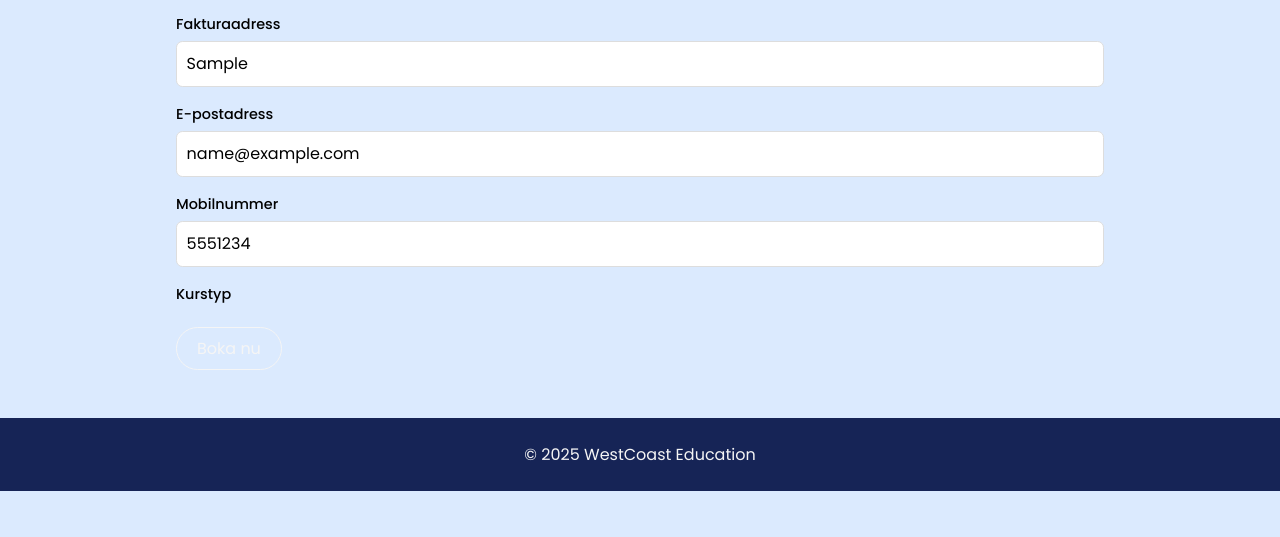
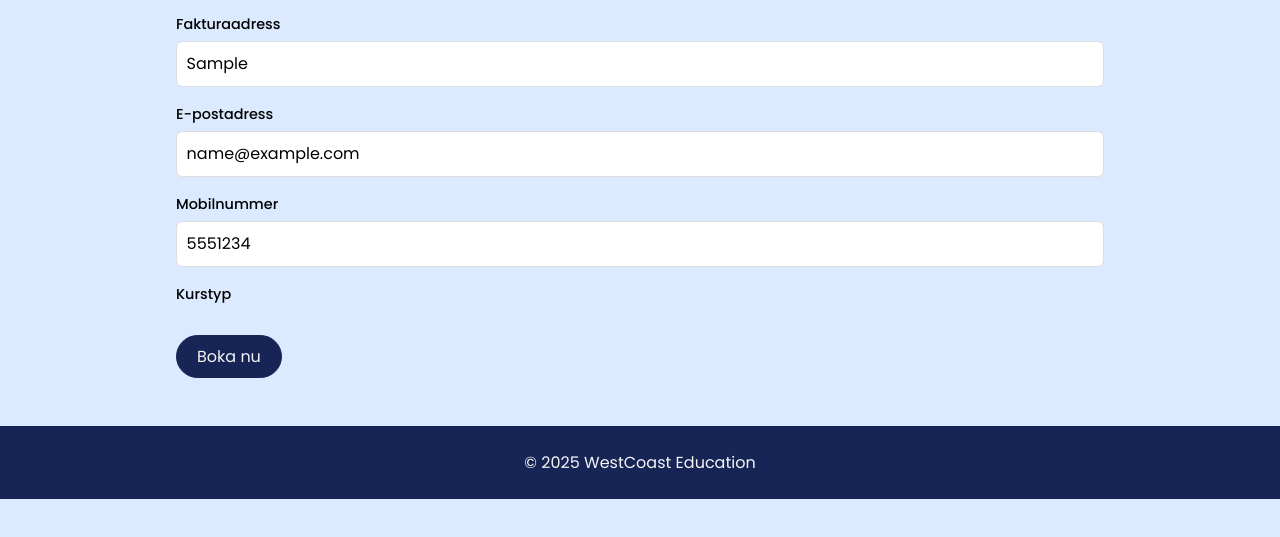
Before and after one commit to ReJMaN83/BCU25danielFryklerJava, a website with bundled scripts: page src/pages/booking/booking.html in a window 1280 px wide. Both pictures are taken after typing "Sample", "Sample", "name@example.com", "5551234" into the empty fields and a click on the button "Boka nu". Shown: the part 161-698 px from the top of the page. Built offline with nearby package versions, Linux system fonts and the light colour scheme; some packages are replaced by stand-ins of ours; no server answers.

Commit message:
fixat bokningssidan samt css

```diff
--- a/src/assets/site.css
+++ b/src/assets/site.css
@@ -158,6 +158,18 @@ a {
 }
 
 /* Booking */
+
+#booking-form .btn {
+  background: var(--primary-color);
+  border-color: var(--primary-color);
+  margin-top: 0.5rem;
+}
+
+#booking-form .btn:hover {
+  background: #e65100;
+  border-color: #e65100;
+  color: #fff;
+}
 
 .goback {
   color: var(--primary-color);
--- a/src/pages/booking/booking.js
+++ b/src/pages/booking/booking.js
@@ -49,10 +49,8 @@ const handleSubmit = (e) => {
 
   const fields = Array.from(form.elements);
 
-  // Återställ fälten
   fields.forEach(f => f.classList.remove('invalid'));
 
-  // Validera varje fält
   form.name.validity.valueMissing ? form.name.setCustomValidity('Namn måste anges') : form.name.setCustomValidity('');
   form.address.validity.valueMissing ? form.address.setCustomValidity('Fakturaadress måste anges') : form.address.setCustomValidity('');
   form.email.validity.valueMissing ? form.email.setCustomValidity('E-postadress måste anges') : form.email.setCustomValidity('');
@@ -67,11 +65,25 @@ const handleSubmit = (e) => {
     });
   } else {
     fields.forEach(f => f.classList.remove('invalid'));
-    saveBooking();
+
+    const formData = new FormData(form);
+    const data = Object.fromEntries(formData.entries());
+
+    const booking = {
+      courseId: selectedCourse.id,
+      courseTitle: selectedCourse.title,
+      name: data.name,
+      address: data.address,
+      email: data.email,
+      phone: data.phone,
+      courseType: data.courseType
+    };
+
+    saveBooking(booking);
   }
 };
 
-const saveBooking = async () => {
+const saveBooking = async (booking) => {
   try {
     await new HttpClient('bookings').post(booking);
     alert('Din bokning är registrerad!');
```
